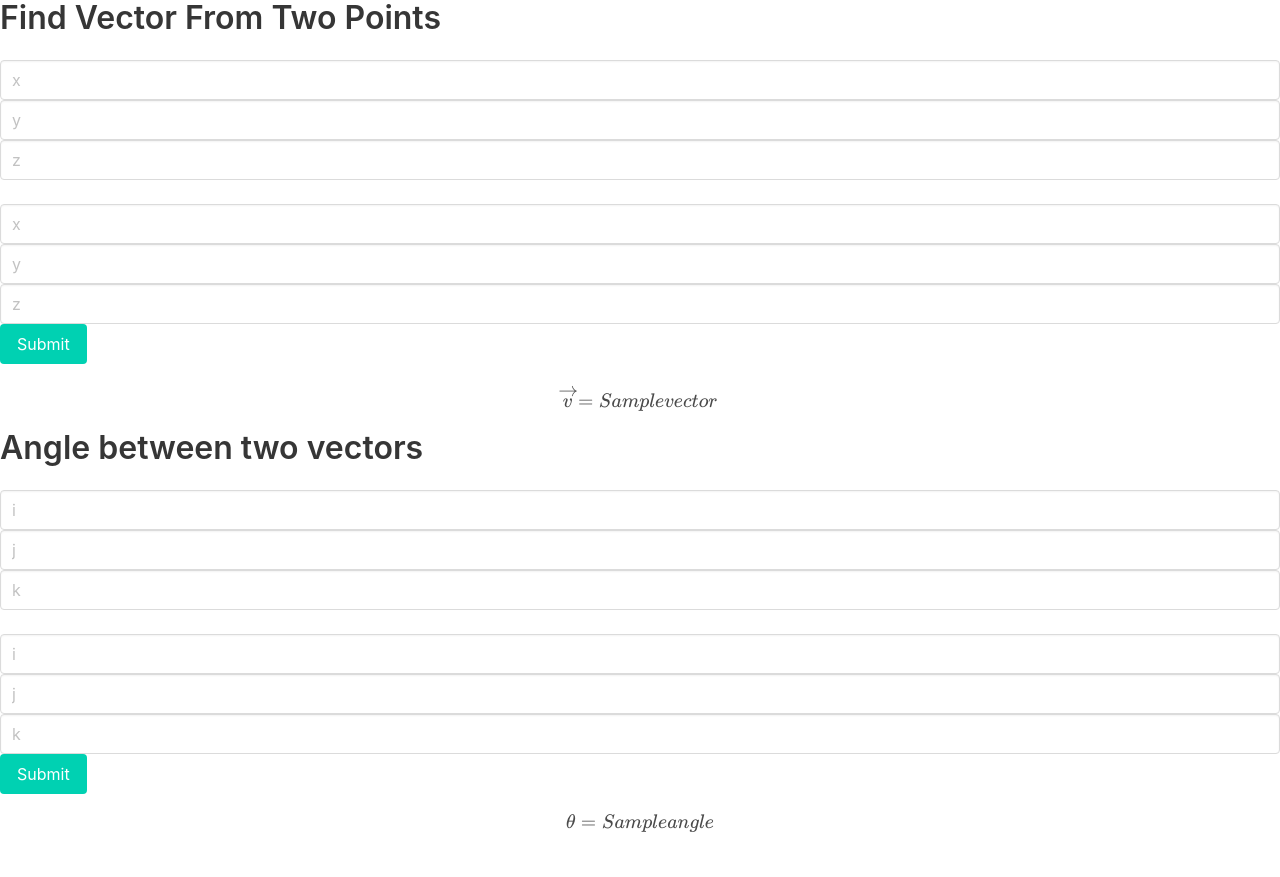
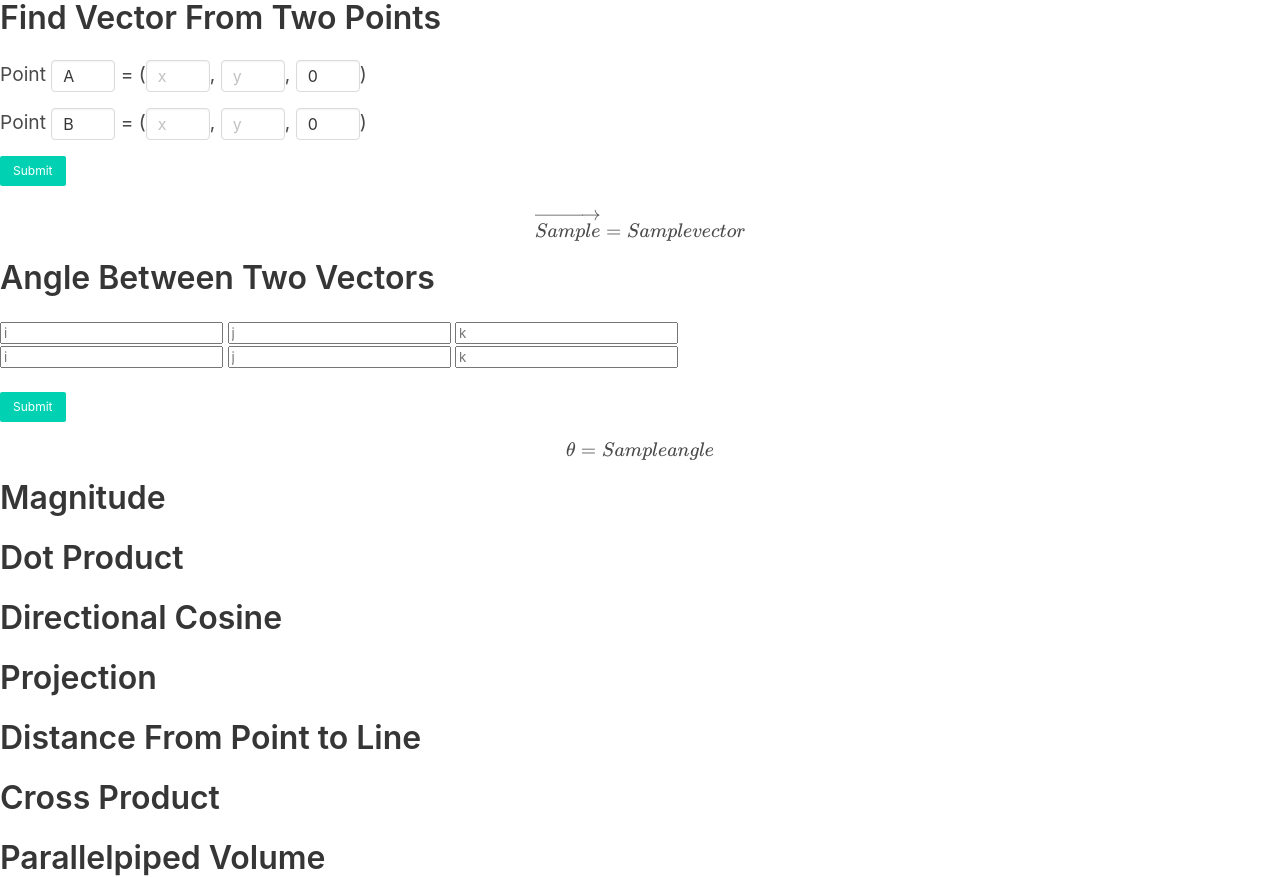
Before and after one commit to AoWangPhilly/axiomathbf, a Flask app: template templates/chapter1.html in a window 1280 px wide. Before the commit the page ends 832 px from the top, so only its background shows below. Run offline with Flask 2, Linux system fonts and the light colour scheme; the template is opened without the code that fills it: most values are stand-ins (such as "Sample title", 1, 10 or a date in 2020); parts of the project's set-up code (start-up, migrations or seed data) failed here and were passed over; some libraries are stand-ins or nearby versions.

Commit message:
Clean up part1

```diff
--- a/app.py
+++ b/app.py
@@ -1,5 +1,5 @@
 from flask import Flask, render_template,request
-from wtforms import Form, FloatField, validators
+from wtforms import Form, FloatField, StringField, validators
 from axiomathbf.multivariate_calculus import *
 
 app = Flask(__name__)
@@ -9,20 +9,22 @@ def index():
     return render_template("chapter1.html")
 
 class PointInput(Form):
+    point1 = StringField(label="point1")
+    point2 = StringField(label="point2")
     x1 = FloatField(label="x", validators=[validators.InputRequired()])
     y1 = FloatField(label="y", validators=[validators.InputRequired()])
-    z1 = FloatField(label="z", default=0)
+    z1 = FloatField(label="z")
     x2 = FloatField(label="x", validators=[validators.InputRequired()])
     y2 = FloatField(label="y", validators=[validators.InputRequired()])
-    z2 = FloatField(label="z", default=0)
+    z2 = FloatField(label="z")
 
 class VectorInput(Form):
     v1 = FloatField(label="i", validators=[validators.InputRequired()])
     v2 = FloatField(label="j", validators=[validators.InputRequired()])
-    v3 = FloatField(label="k", default=0)
+    v3 = FloatField(label="k")
     w1 = FloatField(label="i", validators=[validators.InputRequired()])
     w2 = FloatField(label="j", validators=[validators.InputRequired()])
-    w3 = FloatField(label="k", default=0)
+    w3 = FloatField(label="k")
 
 @app.route('/', methods=['GET','POST'])
 def part1():
@@ -33,10 +35,11 @@ def part1():
                                        make_vector(form1.w1.data, form1.w2.data, form1.w3.data))
         return render_template("chapter1.html", form1=form1, angle=angle)
     if request.method == "POST" and form2.validate():
-        vector = point_to_point_vector(Point(form2.x1.data, form2.y1.data, form2.z1.data),
-                                       Point(form2.x2.data, form2.y2.data, form2.z2.data))
-        return render_template("chapter1.html", form2=form2, vector=vector)
-
+        p_to_p = form2.point1.data + form2.point2.data
+        p1 = Point(form2.x1.data, form2.y1.data, form2.z1.data)
+        p2 = Point(form2.x2.data, form2.y2.data, form2.z2.data)
+        vector = point_to_point_vector(p1,p2)
+        return render_template("chapter1.html", form2=form2, vector=vector, p_to_p=p_to_p)
     return render_template("chapter1.html")
 
 if __name__ == "__main__":
--- a/templates/chapter1.html
+++ b/templates/chapter1.html
@@ -8,102 +8,48 @@
 </head>
 
 <body>
+
     <!-- Vector from two points-->
     <h1 class="title">
         Find Vector From Two Points
     </h1>
     <form method="POST" action="">
-        <div>
-            <span class="field">
-                <span class="control">
-                    <input class="input" name="x1" type="text" placeholder="x" />
-                </span>
-            </span>
-            <span class="field">
-                <span class="control">
-                    <input class="input" name="y1" type="text" placeholder="y" />
-                </span>
-            </span>
-            <span class="field">
-                <span class="control">
-                    <input class="input" name="z1" type="text" placeholder="z" />
-                </span>
-            </span>
+        <p style="font-size: 1.2rem;">Point <input class="input" style="display: inline; width: 5%; height: 2rem; margin-bottom: 1rem;" name="point1" type="text" placeholder="A" value="A"> =
+            (<input class="input" style="display: inline; width: 5%; height: 2rem; margin-bottom: 1rem;" name="x1" type="text" placeholder="x" />,
+            <input class="input" style="display: inline; width: 5%; height: 2rem; margin-bottom: 1rem;" name="y1" type="text" placeholder="y" />,
+            <input class="input" style="display: inline; width: 5%; height: 2rem; margin-bottom: 1rem;" name="z1" type="text" placeholder="z" value=0 />)
+            <br>
+            Point <input class="input" style="display: inline; width: 5%; height: 2rem; margin-bottom: 1rem;" name="point2" type="text" placeholder="B" value="B"> =
+            (<input class="input" style="display: inline; width: 5%; height: 2rem; margin-bottom: 1rem;" name="x2" type="text" placeholder="x" />,
+            <input class="input" style="display: inline; width: 5%; height: 2rem; margin-bottom: 1rem;" name="y2" type="text" placeholder="y" />,
+            <input class="input" style="display: inline; width: 5%; height: 2rem; margin-bottom: 1rem;" name="z2" type="text" placeholder="z" value=0 />)</p>
+        <div class="control">
+            <button class="button is-primary is-small">Submit</button>
         </div>
-        <br>
-
-        <div>
-            <span class="field">
-                <span class="control">
-                    <input class="input" name="x2" type="text" placeholder="x" />
-                </span>
-            </span>
-            <span class="field">
-                <span class="control">
-                    <input class="input" name="y2" type="text" placeholder="y" />
-                </span>
-            </span>
-            <span class="field">
-                <span class="control">
-                    <input class="input" name="z2" type="text" placeholder="z" />
-                </span>
-            </span>
-        </div>
-
-        <div class="control">
-            <button class="button is-primary">Submit</button>
-        </div>
+        <p>
+            {% if vector != None %}
+            $$\overrightarrow{ {{p_to_p}} } = {{ vector }}$$
+            {% endif %}
+        </p>
     </form>
 
-    <p>
-        {% if vector != None%}
-        $$\overrightarrow{v} = {{ vector }} $$
-        {% endif %}
-    </p>
+
     <!-- Vector from two points -->
 
     <!-- Angle between two vectors -->
-    <h1 class="title">Angle between two vectors </h1>
+    <h1 class="title">Angle Between Two Vectors </h1>
     <form method="POST" action="">
-        <div>
-            <span class="field">
-                <span class="control">
-                    <input class="input" name="v1" type="text" placeholder="i" />
-                </span>
-            </span>
-            <span class="field">
-                <span class="control">
-                    <input class="input" name="v2" type="text" placeholder="j" />
-                </span>
-            </span>
-            <span class="field">
-                <span class="control">
-                    <input class="input" name="v3" type="text" placeholder="k" />
-                </span>
-            </span>
-        </div>
+
+        <input name="v1" type="text" placeholder="i" />
+        <input name="v2" type="text" placeholder="j" />
+        <input name="v3" type="text" placeholder="k" />
         <br>
-
-        <div>
-            <span class="field">
-                <span class="control">
-                    <input class="input" name="w1" type="text" placeholder="i" />
-                </span>
-            </span>
-            <span class="field">
-                <span class="control">
-                    <input class="input" name="w2" type="text" placeholder="j" />
-                </span>
-            </span>
-            <span class="field">
-                <span class="control">
-                    <input class="input" name="w3" type="text" placeholder="k" />
-                </span>
-            </span>
-        </div>
-
+        <input name="w1" type="text" placeholder="i" />
+        <input name="w2" type="text" placeholder="j" />
+        <input name="w3" type="text" placeholder="k" />
+        <br><br>
         <div class="control">
-            <button class="button is-primary">Submit</button>
+            <button class="button is-primary is-small">Submit</button>
         </div>
     </form>
 
@@ -112,8 +58,35 @@
         $$\theta ={{ angle }}$$
         {% endif %}
     </p>
+    <!-- Angle between two vectors -->
 
-    <!-- Angle between two vectors -->
+    <!-- Norm -->
+    <h1 class="title">Magnitude</h1>
+    <!-- Norm -->
+
+    <!-- Dot Product -->
+    <h1 class="title">Dot Product</h1>
+    <!-- Dot Product -->
+
+    <!-- Directional Cosine -->
+    <h1 class="title">Directional Cosine</h1>
+    <!-- Directional Cosine -->
+
+    <!-- Projection -->
+    <h1 class="title">Projection</h1>
+    <!-- Projection-->
+
+    <!-- Distance from point to line -->
+    <h1 class="title">Distance From Point to Line</h1>
+    <!-- Distance from point to line -->
+
+    <!-- Cross Product -->
+    <h1 class="title">Cross Product</h1>
+    <!-- Cross Product -->
+
+    <!-- Parallelpiped Volume -->
+    <h1 class="title">Parallelpiped Volume</h1>
+    <!-- Parallelpiped Volume -->
 </body>
 
 </html>
```
